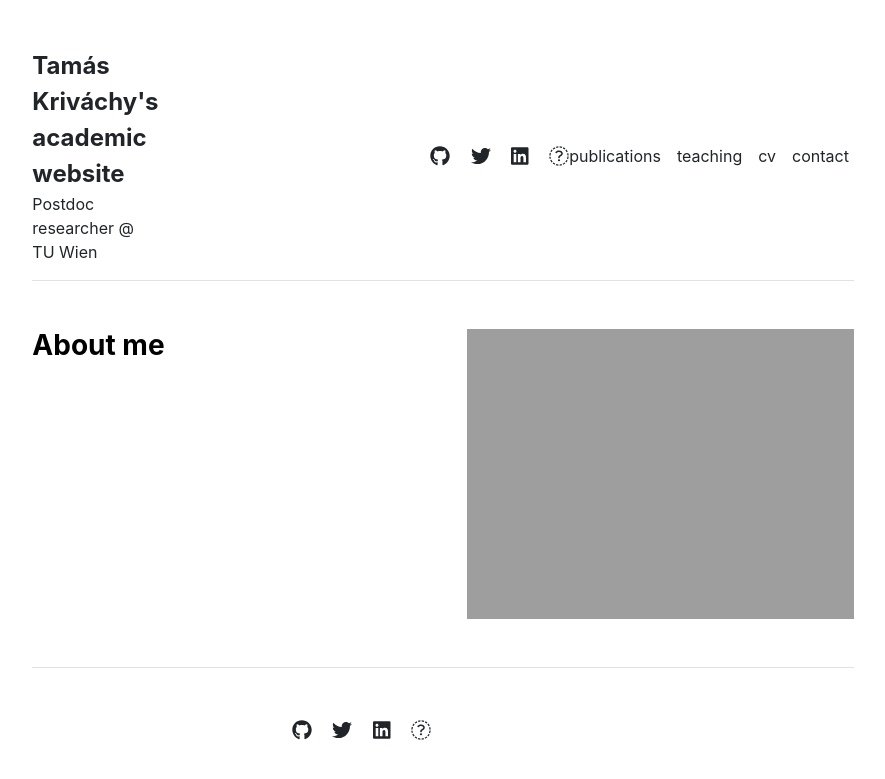
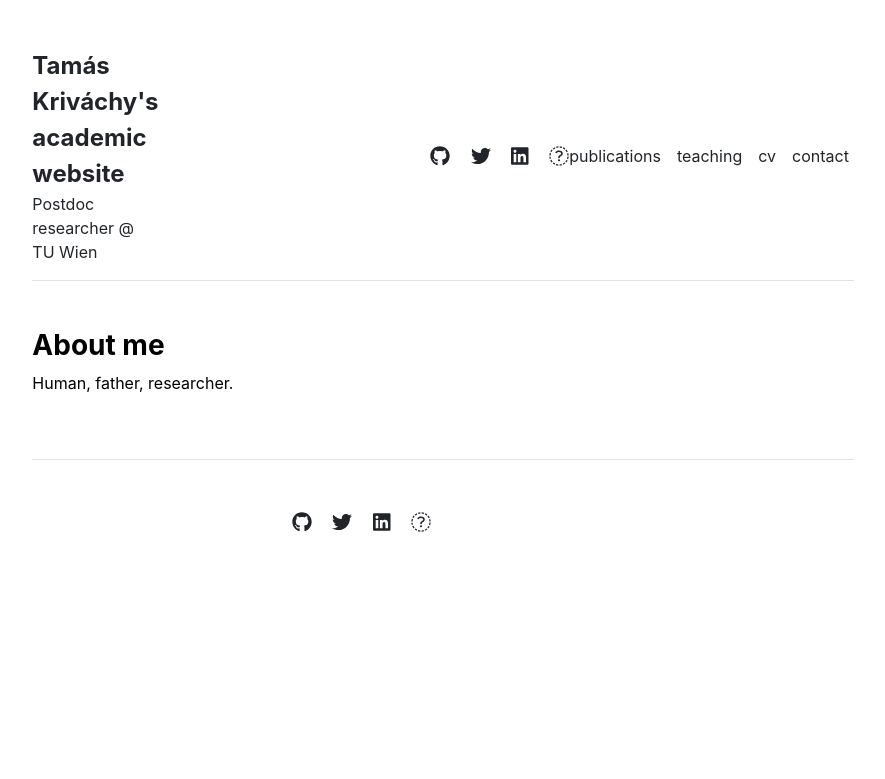
Before and after one commit to tkrivachy/tkrivachy.github.io, a Jekyll site: the page built from aboutme.md, in a window 1280 px wide. Shown: the top 779 px of the page, without its empty margins (197-1082 px from the left). Built offline with Jekyll 4.4.1, drawn with Linux system fonts in a browser that asks for light colours.

Commit message:
aboutme update

```diff
--- a/_layouts/aboutme.html
+++ b/_layouts/aboutme.html
@@ -7,7 +7,4 @@ layout: default
     <h3 class="fw-bold">About me</h3>
     {{ content }}
   </div>
-  <div class="col-md-6">
-    <img src="{{ site.github.url }}/assets/img/home.jpg" alt="Home" width="100%">
-  </div>
 </div>
--- a/aboutme.md
+++ b/aboutme.md
@@ -2,3 +2,5 @@
 layout: aboutme
 title: "About me"
 ---
+
+Human, father, researcher.
```
